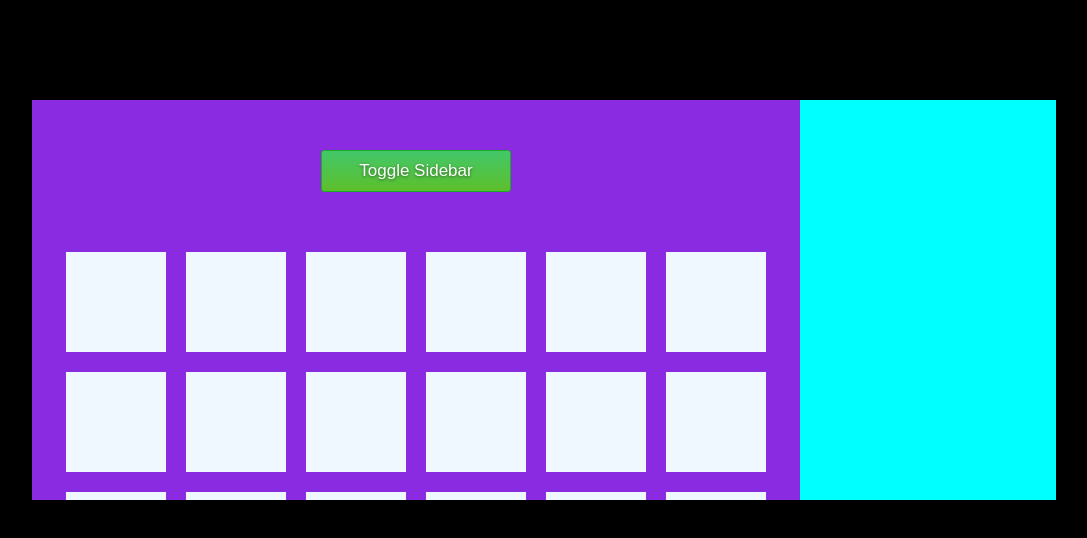
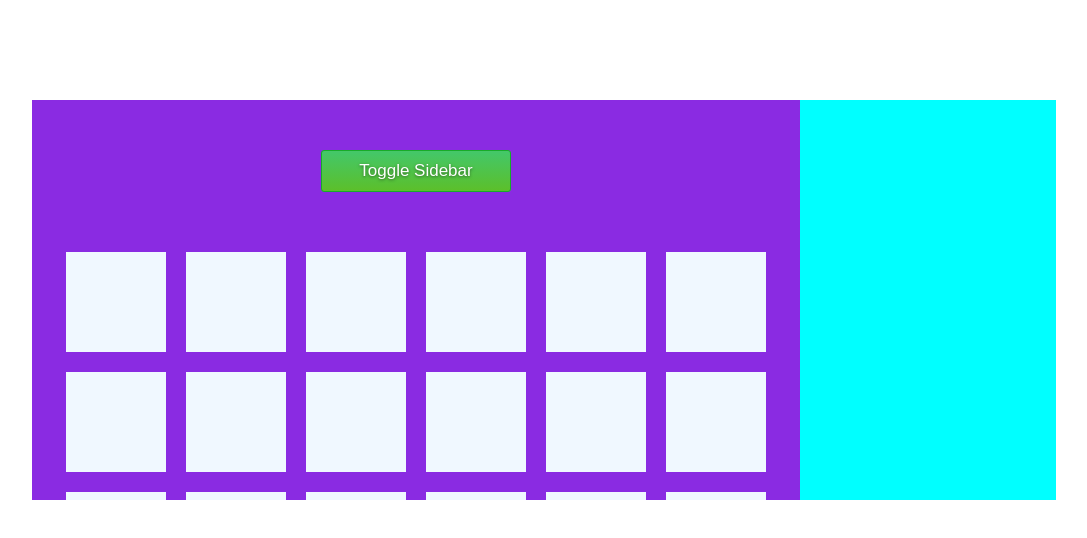
Before and after one commit to DrewM64/Capstone-BrushCircle, a React (Create React App) app in the folder frontend/: page /test-menu in a window 1280 px wide. Shown: the top 538 px of the page, without its empty margins (96-1183 px from the left). Built offline with nearby package versions, Linux system fonts and the light colour scheme.

Commit message:
Merge test_upload and test_sidebar from derrian_dev

```diff
--- a/frontend/package.json
+++ b/frontend/package.json
@@ -5,7 +5,7 @@
   "dependencies": {
     "@emotion/react": "^11.8.2",
     "@emotion/styled": "^11.8.1",
-    "@mui/material": "^5.5.1",
+    "@mui/material": "^5.5.2",
     "@testing-library/jest-dom": "^5.16.2",
     "@testing-library/react": "^12.1.3",
     "@testing-library/user-event": "^13.5.0",
@@ -13,7 +13,7 @@
     "react": "^17.0.2",
     "react-dom": "^17.0.2",
     "react-router-dom": "^6.2.2",
-    "react-scripts": "5.0.0",
+    "react-scripts": "^5.0.0",
     "web-vitals": "^2.1.4"
   },
   "scripts": {
--- a/frontend/src/views/SlidingMenuTest/styles.css
+++ b/frontend/src/views/SlidingMenuTest/styles.css
@@ -1,5 +1,5 @@
 body {
-    background-color: black;
+    background-color: white;
     padding: 100px;
 }
 
```
Also changed, not shown: 8 other files (tests, documents, lock files or other folders).
